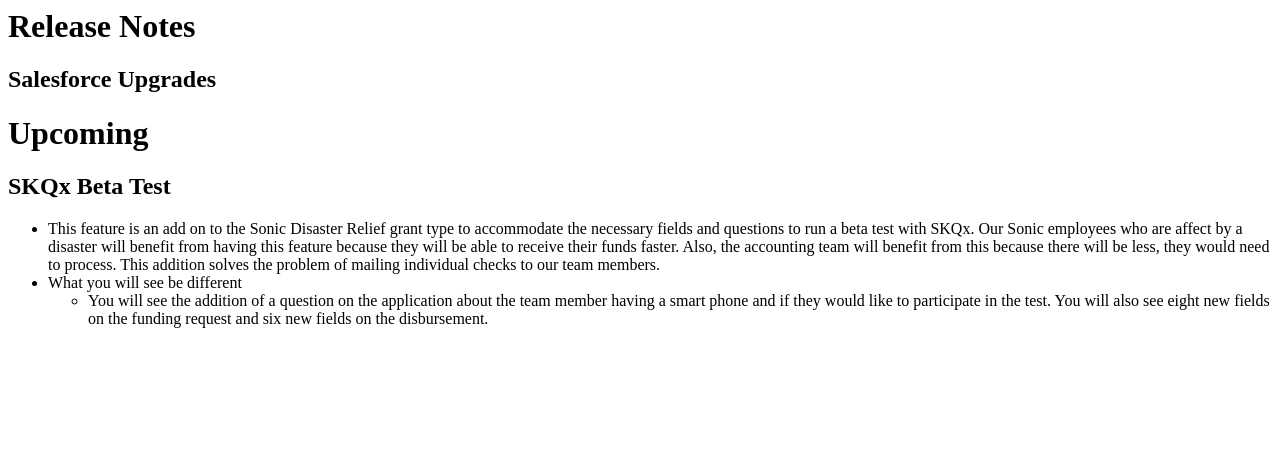
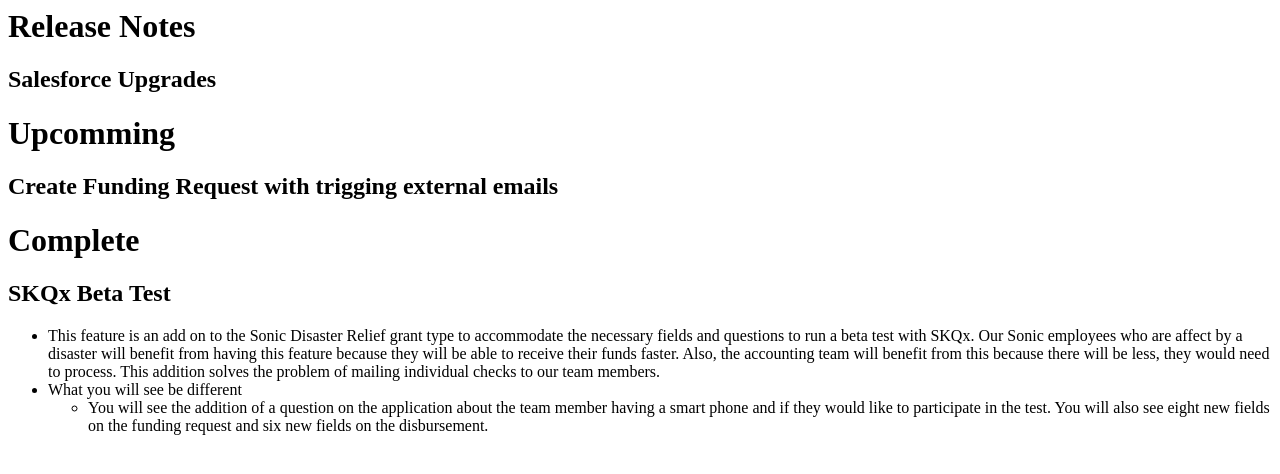
Before and after one commit to JonSAdams/IBFoundation, a plain HTML site: page salesforce-release-notes.html in a window 1280 px wide. Drawn offline with Linux system fonts and the light colour scheme.

Commit message:
release notes

```diff
--- a/salesforce-release-notes.html
+++ b/salesforce-release-notes.html
@@ -12,8 +12,9 @@
 </header>
 
 <body>
-
-    <h1>Upcoming</h1>
+    <h1>Upcomming</h1>
+    <h2>Create Funding Request with trigging external emails</h2>
+    <h1>Complete</h1>
     <h2>SKQx Beta Test</h2>
     <p>
         <ul>
```
